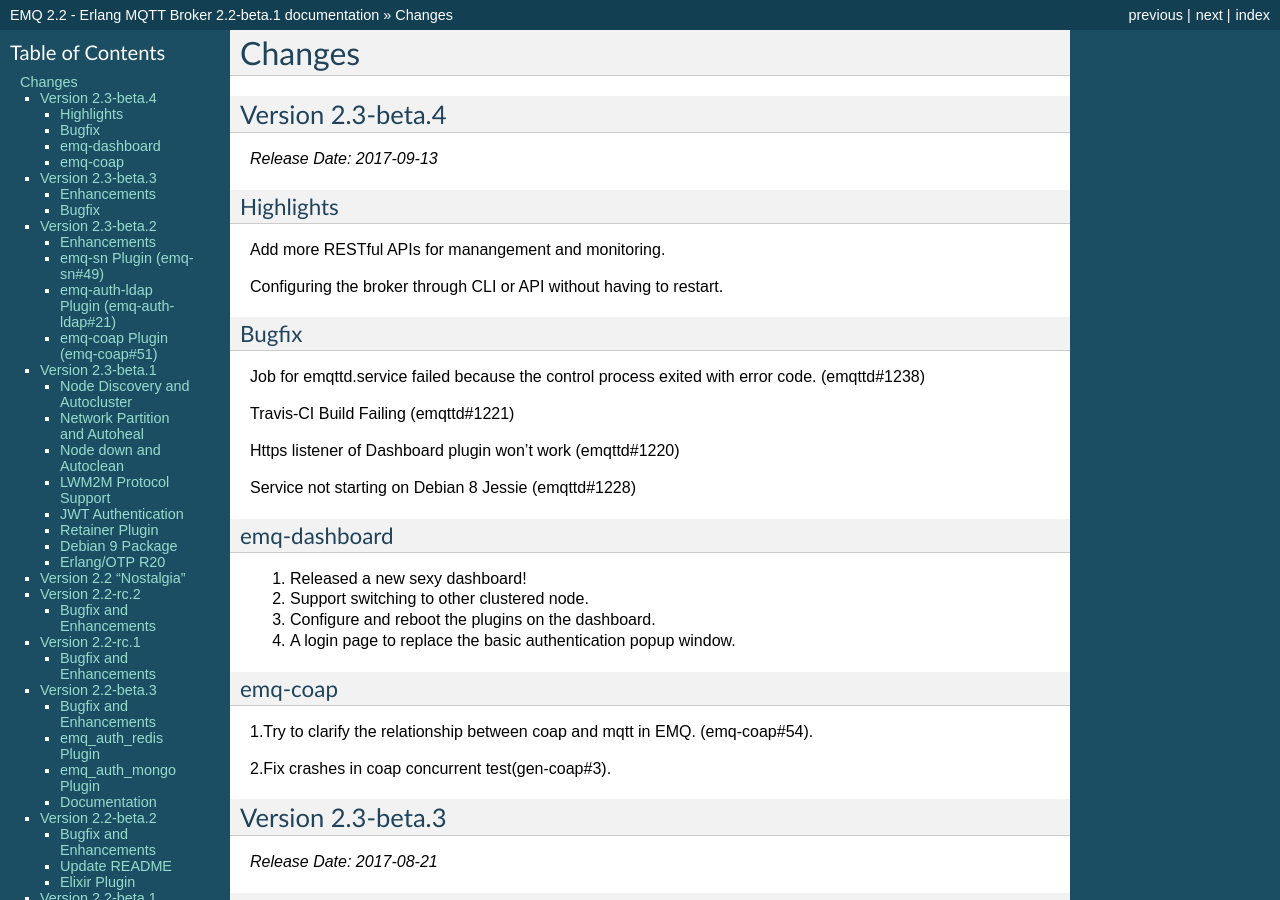
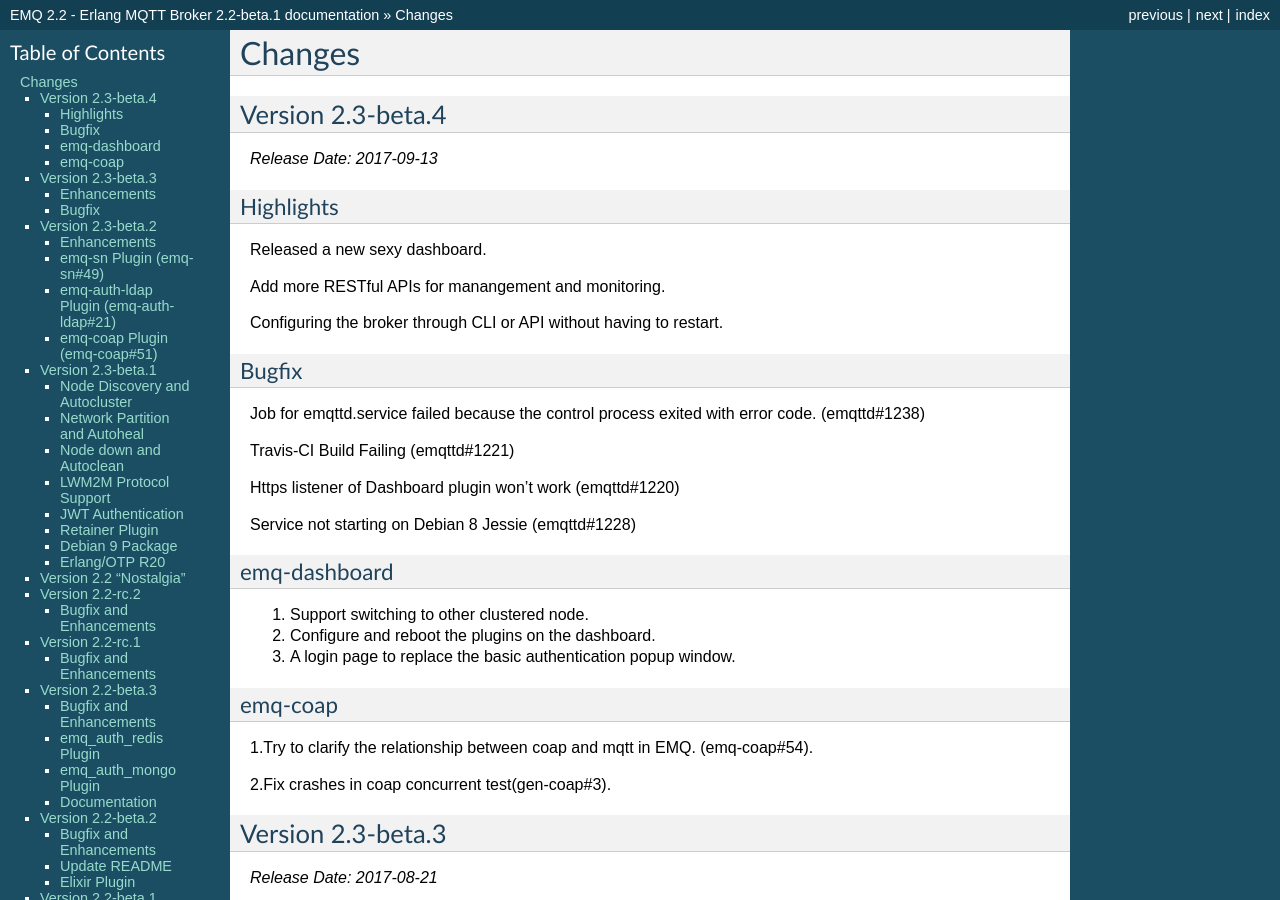
Before and after one commit to emqxarchive/emqx-docs-en, a Sphinx documentation site: the page built from source/changes.rst, in a window 1280 px wide and 900 px high. Built offline with Sphinx 7.4.7, drawn with Linux system fonts in a browser that asks for light colours; part of the change alters nothing that is shown.

```diff
--- a/source/changes.rst
+++ b/source/changes.rst
@@ -16,6 +16,8 @@ Version 2.3-beta.4
 Highlights
 -----------
 
+Released a new sexy dashboard.
+
 Add more RESTful APIs for manangement and monitoring.
 
 Configuring the broker through CLI or API without having to restart.
@@ -34,13 +36,11 @@ Service not starting on Debian 8 Jessie (emqttd#1228)
 emq-dashboard
 -------------
 
-1. Released a new sexy dashboard!
-
-2. Support switching to other clustered node.
-
-3. Configure and reboot the plugins on the dashboard.
-
-4. A login page to replace the basic authentication popup window.
+1. Support switching to other clustered node.
+
+2. Configure and reboot the plugins on the dashboard.
+
+3. A login page to replace the basic authentication popup window.
 
 emq-coap
 ---------
```
